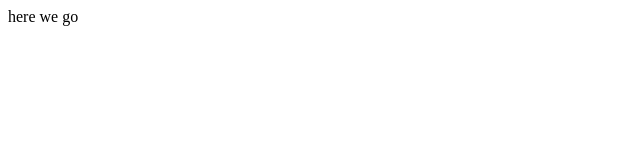
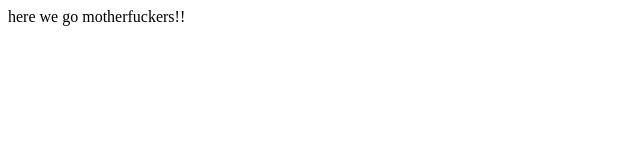
Before and after one commit to sajag123/testweb, a plain HTML site: page index.html in a window 1280 px wide. Shown: the whole page, without its empty margins (0-640 px from the left). Drawn offline with Linux system fonts and the light colour scheme.

Commit message:
Update index.html

```diff
--- a/index.html
+++ b/index.html
@@ -8,6 +8,6 @@
      <link rel="stylesheet" href="index.css">
 </head>
 <body>
-     here we go
+     here we go motherfuckers!!
 </body>
 </html>
```
